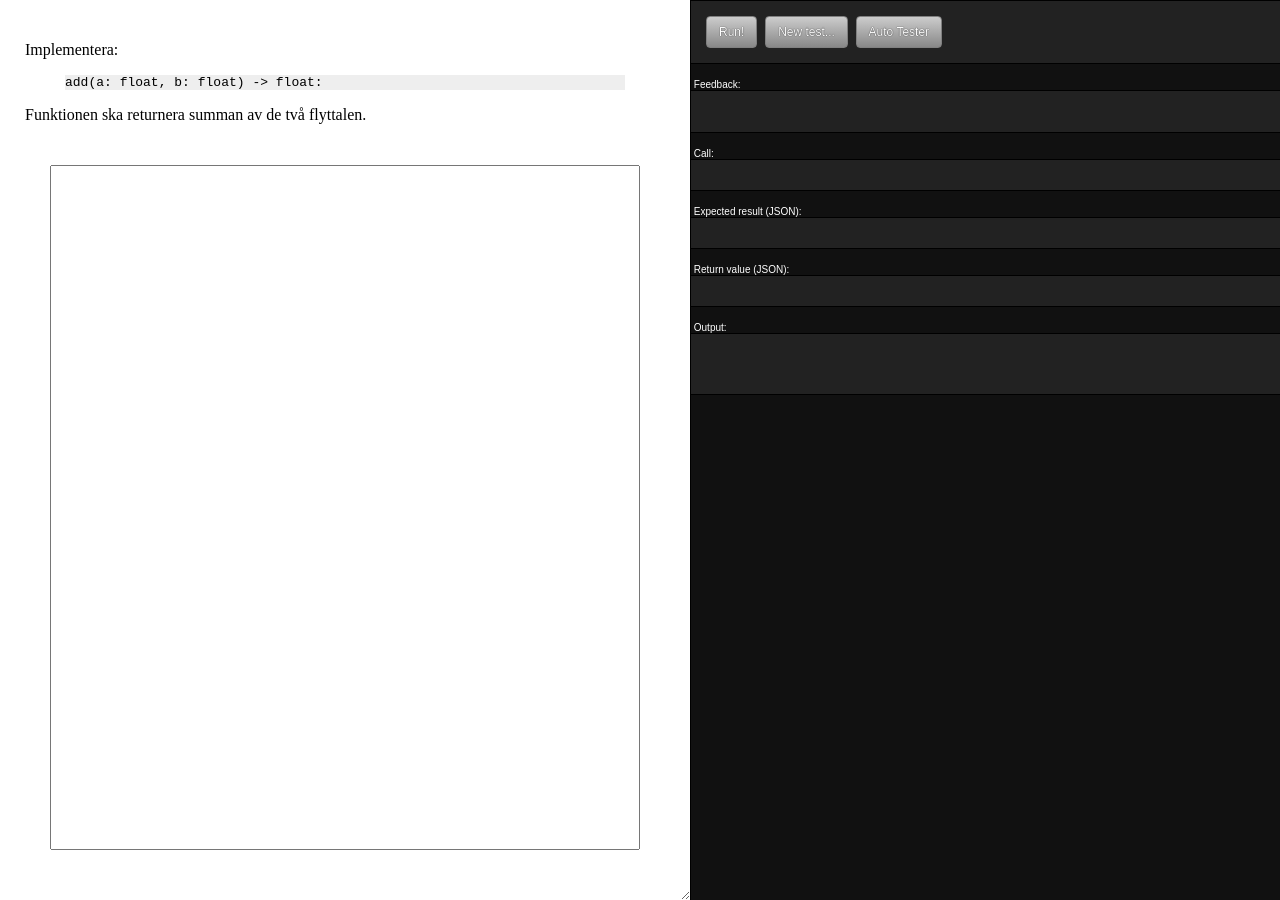
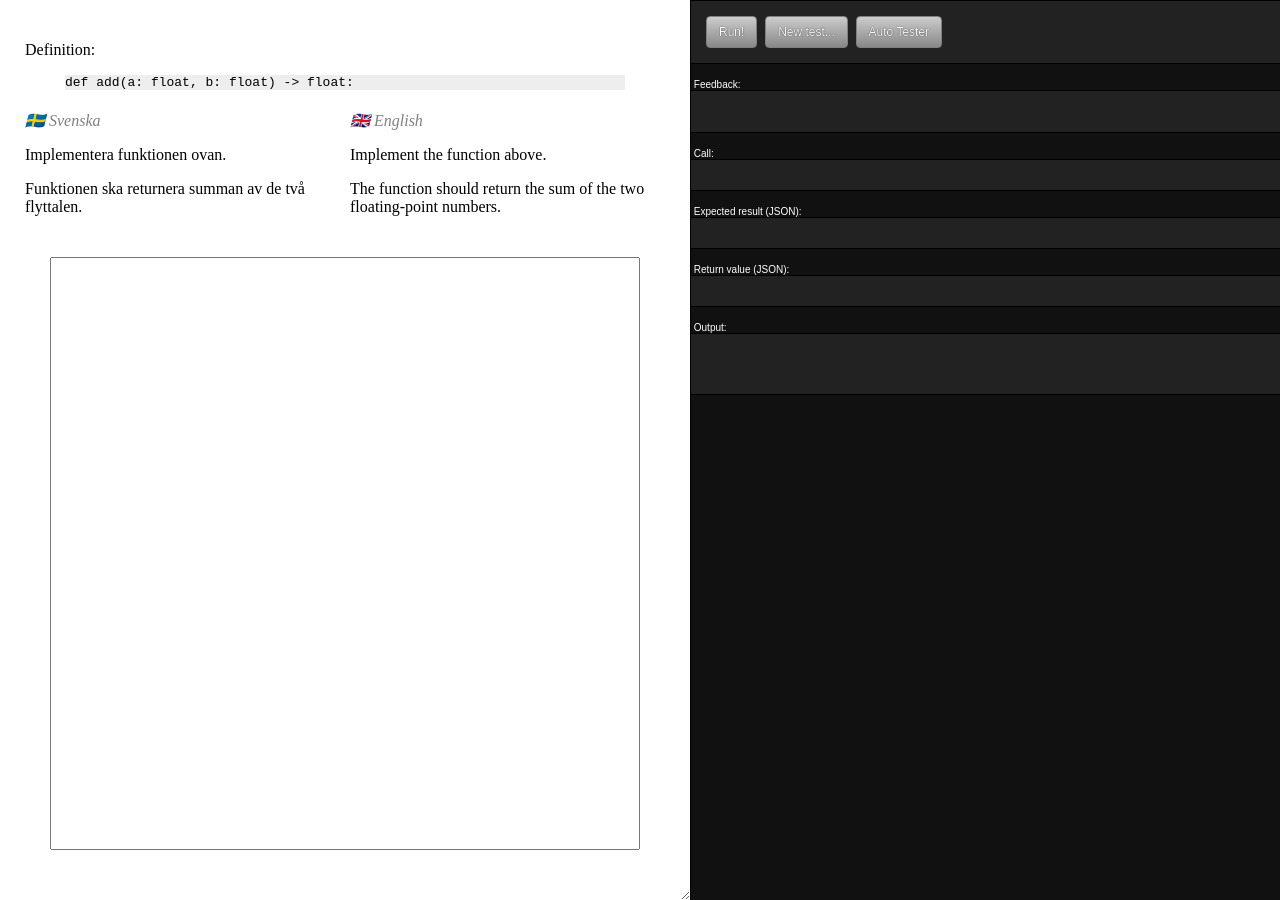
Before and after one commit to crilab/dva128_funcportal, a Jekyll site: the page built from _assignments/two_numbers_sum.md, in a window 1280 px wide. Built offline with Jekyll 4.4.1, drawn with Linux system fonts in a browser that asks for light colours.

Commit message:
translation

```diff
--- a/_assignments/two_numbers_sum.md
+++ b/_assignments/two_numbers_sum.md
@@ -3,12 +3,22 @@ layout: assignment
 title: Two Numbers Sum
 difficulty: 0
 ---
-Implementera:
+Definition:
 {% highlight python %}
-add(a: float, b: float) -> float:
+def add(a: float, b: float) -> float:
 {% endhighlight %}
 
+<div class="swedish" markdown="1">
+Implementera funktionen ovan.
+
 Funktionen ska returnera summan av de två flyttalen.
+</div>
+
+<div class="english" markdown="1">
+Implement the function above.
+
+The function should return the sum of the two floating-point numbers.
+</div>
 
 <script>
 
```
